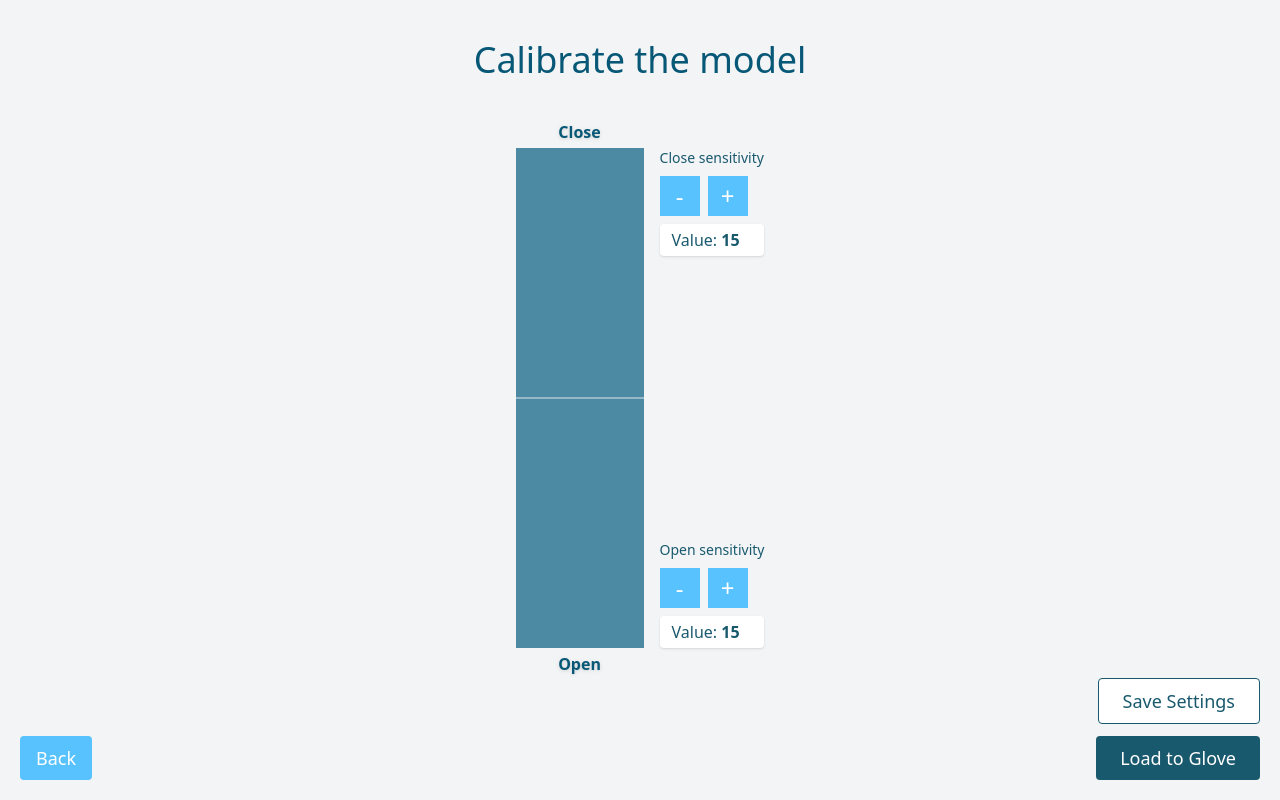
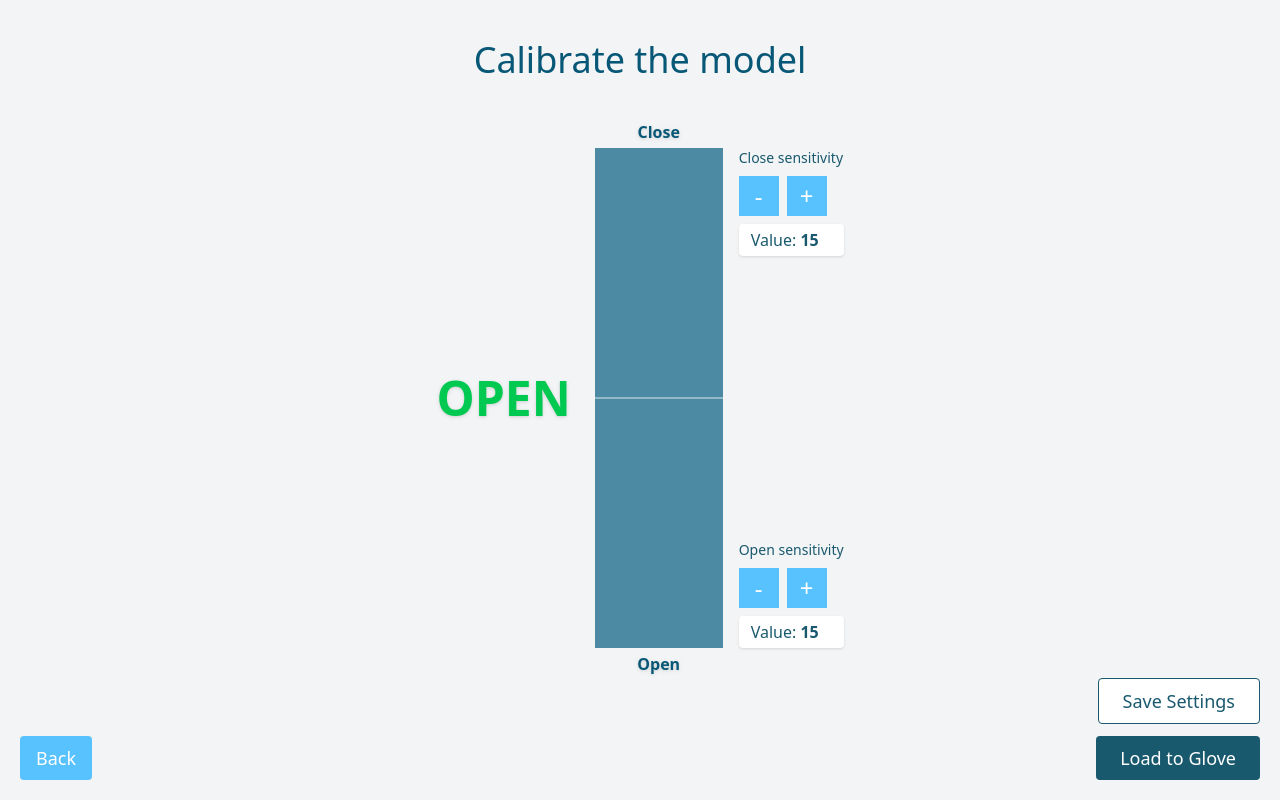
Before and after one commit to shawnzeeee/Symbionics-App, a Vue app in the folder frontend/: page /calibratemodel/1 in a window 1280 px wide. Built offline with nearby package versions, Linux system fonts and the light colour scheme; no server answers.

Commit message:
added close/open visable

```diff
--- a/frontend/src/views/CalibrateModel.vue
+++ b/frontend/src/views/CalibrateModel.vue
@@ -3,6 +3,17 @@
     <h1 class="text-4xl text-[#075776] mt-10">Calibrate the model</h1>
     <!-- Meter -->
     <div class="relative flex items-center justify-center mt-10">
+      <!-- Classification Label (left) -->
+      <div class="mr-6 flex flex-col items-center justify-center">
+        <span
+          :class="[
+            'text-5xl font-bold drop-shadow',
+            progressHeight > 50 ? 'text-red-500' : 'text-green-500'
+          ]"
+        >
+          {{ progressHeight > 50 ? 'CLOSE' : 'OPEN' }}
+        </span>
+      </div>
       <!-- Bar + outside labels -->
       <div class="flex flex-col items-center">
         <!-- Close (top, outside) -->
@@ -192,6 +203,7 @@ function getDataNumber(msg) {
   const val = clamp(Number(raw), SCALE_MIN, SCALE_MAX);     // 0..220
   const pct = ((val - SCALE_MIN) / (SCALE_MAX - SCALE_MIN)) * 100; // 0..100
   progressHeight.value = Math.round(pct);
+  console.log(Math.round(pct));
 }
 
 async function loadModel() {
@@ -212,25 +224,29 @@ async function loadModel() {
 
 onMounted(async () => {
   console.log("Selected file:", selectedFile.value);
+  try{
+    const fetch_sensitivity_response = await fetchSensitivityValues(selectedFile.value)
+      if (fetch_sensitivity_response){
+        attention_adder.value = fetch_sensitivity_response.data.attention_adder
+        attention_subtractor.value = fetch_sensitivity_response.data.attention_subtractor
+      }
+  }
+  catch (error){
+    console.log(error);
+  }
   try {
-    const fetch_sensitivity_response = await fetchSensitivityValues(selectedFile.value)
-    if (fetch_sensitivity_response){
-      attention_adder.value = fetch_sensitivity_response.data.attention_adder
-      attention_subtractor.value = fetch_sensitivity_response.data.attention_subtractor
-    }
-
     const training_response = await trainSVM(selectedFile.value);
     console.log("trainSVM:", training_response);
 
-    // const stream_response =await beginPylslStreamNoFileWrite(selectedFile.value);
-    // console.log("beginPylslStreamNoFileWrite:", stream_response);
+    const stream_response =await beginPylslStreamNoFileWrite(selectedFile.value);
+    console.log("beginPylslStreamNoFileWrite:", stream_response);
 
-    // socket = createAttentionThresholdSocket((data) => {
-    //   console.log("WS message: ", data);
+    socket = createAttentionThresholdSocket((data) => {
+      console.log("WS message: ", data);
 
-    //   //this function converts WS message data to int and sets the height of the bar in the html
-    //   getDataNumber(data)
-    // });
+      //this function converts WS message data to int and sets the height of the bar in the html
+      getDataNumber(data)
+    });
 
 
   if (socket) {
```
Also changed, not shown: 1 other file (tests, documents, lock files or other folders).
